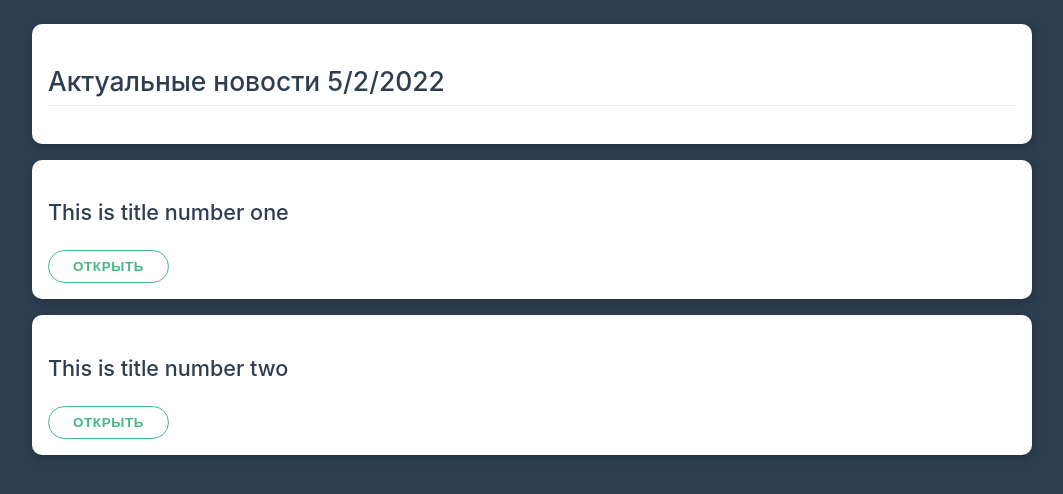
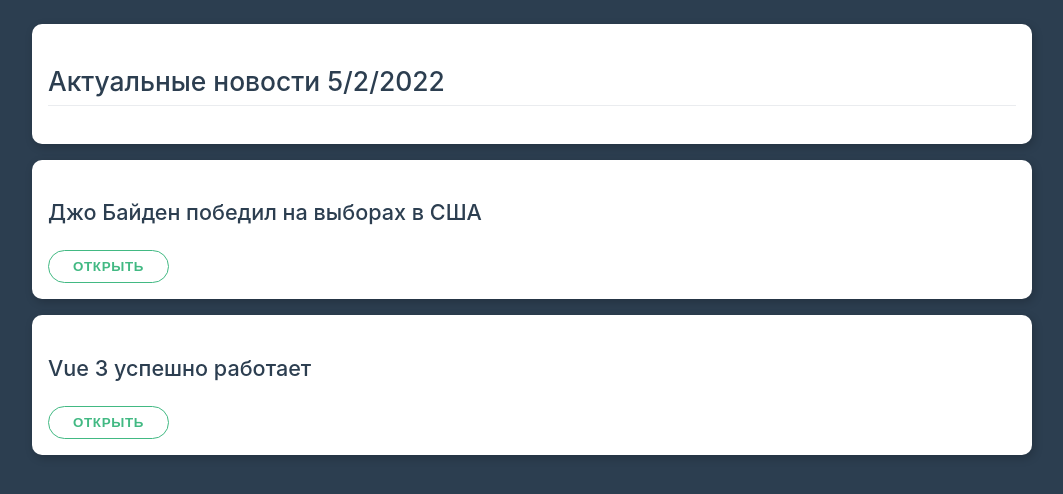
Before and after one commit to SergeyLoveyko/vue-education, a Vue app in the folder 06_All_about_components/vue-components-main/: page / in a window 1280 px wide. Shown: the top 494 px of the page, without its empty margins (108-1171 px from the left). Built offline with nearby package versions, Linux system fonts and the light colour scheme.

Commit message:
fead: 6_AoC - lesson_5 - passing parameters to components: example through iteration 'v-for'

```diff
--- a/06_All_about_components/vue-components-main/src/App.vue
+++ b/06_All_about_components/vue-components-main/src/App.vue
@@ -4,8 +4,11 @@
       <h2>Актуальные новости {{ now }}</h2>
     </div>
 
-    <app-news titleTwo="This is title number one"></app-news>
-    <app-news titleTwo="This is title number two"></app-news>
+    <app-news
+        v-for="item in news"
+        :key="item"
+        :title="item"
+    ></app-news>
   </div>
 </template>
 
--- a/06_All_about_components/vue-components-main/src/AppNews.vue
+++ b/06_All_about_components/vue-components-main/src/AppNews.vue
@@ -1,6 +1,6 @@
 <template>
   <div class="card">
-    <h3>{{ titleTwo }}</h3>
+    <h3>{{ title }}</h3>
     <button class="btn" @click="isOpen = !isOpen">Открыть</button>
     <p v-if="isOpen">Lorem ipsum dolor sit amet consectetur adipisicing elit. Nostrum iusto perferendis, dolor doloribus rem mollitia.</p>
   </div>
@@ -8,10 +8,9 @@
 
 <script>
 export default {
-  props: ['titleTwo'],
+  props: ['title'],
   data() {
     return {
-      item: 'Item string',
       isOpen: false
     }
   }
```
